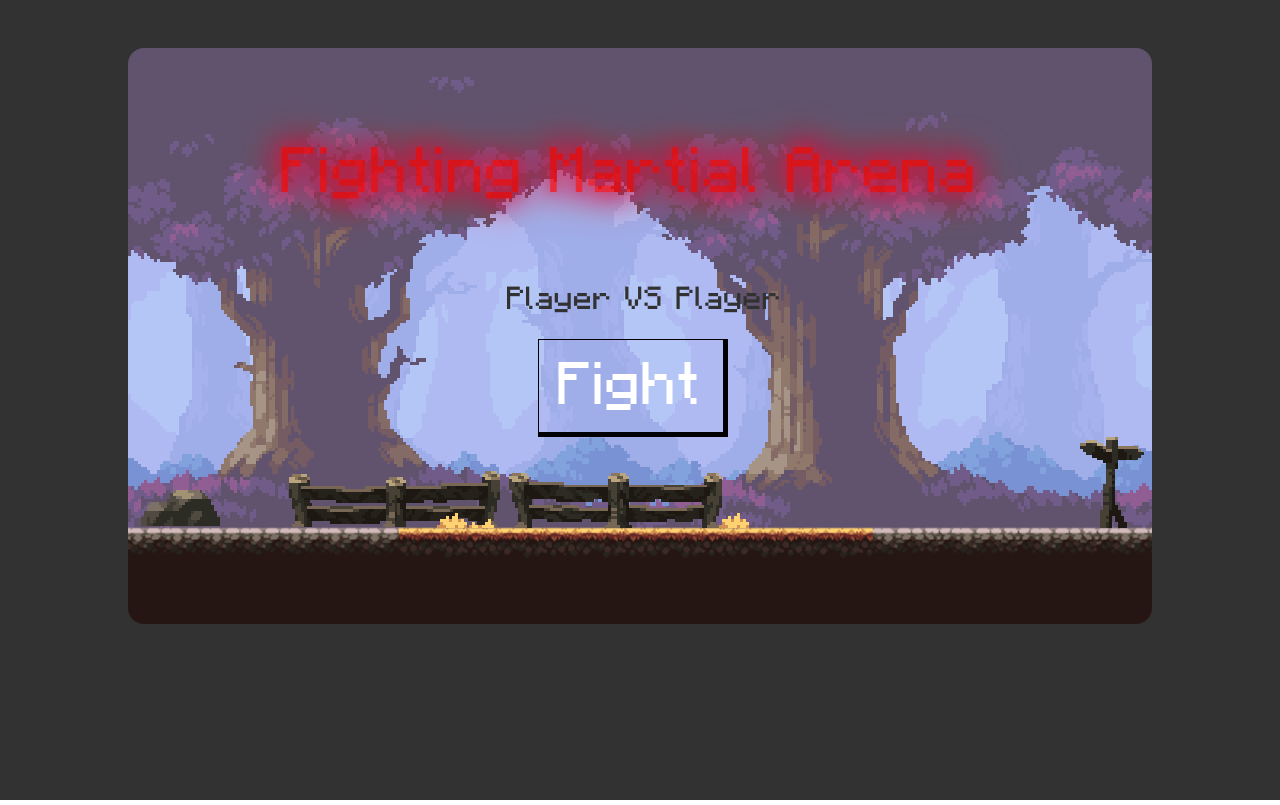
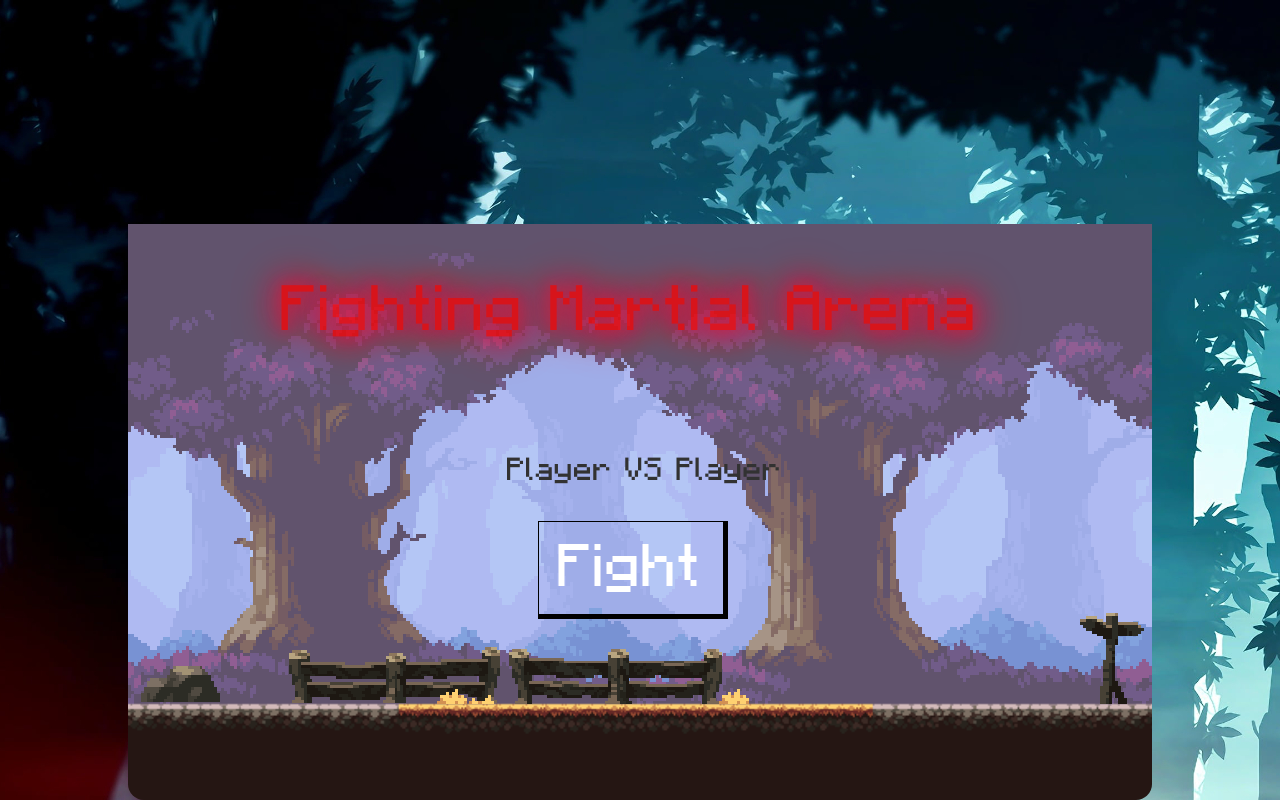
Before and after one commit to AndyLpk/Fighting-Game-Capstone, a React (Create React App) app: page / in a window 1280 px wide. Built offline with nearby package versions, Linux system fonts and the light colour scheme.

Commit message:
added a background img

```diff
--- a/src/App.scss
+++ b/src/App.scss
@@ -15,5 +15,6 @@ body {
 .App {
   text-align: center;
   background-color: #323232;
-  padding-top: 3rem;
+  background-image: url(./assets/peakpx.jpg);
+  padding-top: 6rem;
 }
--- a/src/components/Board/Board.jsx
+++ b/src/components/Board/Board.jsx
@@ -1,6 +1,5 @@
 import React, { useEffect, useRef } from "react";
 import "./Board.scss";
-// import Fighter from "../Fighter/Fighter";
 import { Animate } from "../Animate/Animate";
 import Player from "../Fighters/Player";
 import Enemy from "../Fighters/Enemy";
--- a/src/components/HomePage/HomePage.scss
+++ b/src/components/HomePage/HomePage.scss
@@ -20,7 +20,7 @@ body {
         position: absolute;
         font-size: 4rem;
         left: 15%;
-        top: 15%;
+        top: 25%;
         font-feature-settings: "ss01" 1, "ss03" 1, "kern" 1, "dlig" 1;
         animation: flicker 6s linear infinite;
     }
@@ -134,7 +134,7 @@ body {
         font-size: 2rem;
         color: #323232;
         left: 37%;
-        top: 40%;
+        top: 50%;
     }
 
 
@@ -143,7 +143,7 @@ body {
         text-decoration: none;
         position: absolute;
         left: 40%;
-        top: 50%;
+        top: 60%;
         color: white;
         font-size: 2rem;
         border: solid black;
@@ -157,5 +157,6 @@ body {
 
     &__canvas {
         border-radius: 1rem;
+        padding-top: 8rem;
     }
 }
--- a/src/components/KeyInformation/KeyInformation.jsx
+++ b/src/components/KeyInformation/KeyInformation.jsx
@@ -1,5 +1,6 @@
 import React from "react";
-import './KeyInformation.scss'
+import './KeyInformation.scss';
+
 
 function KeyInformation() {
   return (
--- a/src/components/KeyInformation/KeyInformation.scss
+++ b/src/components/KeyInformation/KeyInformation.scss
@@ -13,6 +13,7 @@
     border: 2px solid white;
     color: white;
     width: 50%;
+    background-color: #32323268;
 }
 
 .key {
@@ -21,6 +22,7 @@
     position: absolute;
     left: 3%;
     top: 1%;
+
 
     &__button {
 
```
Also changed, not shown: src/assets/peakpx.jpg (added).
